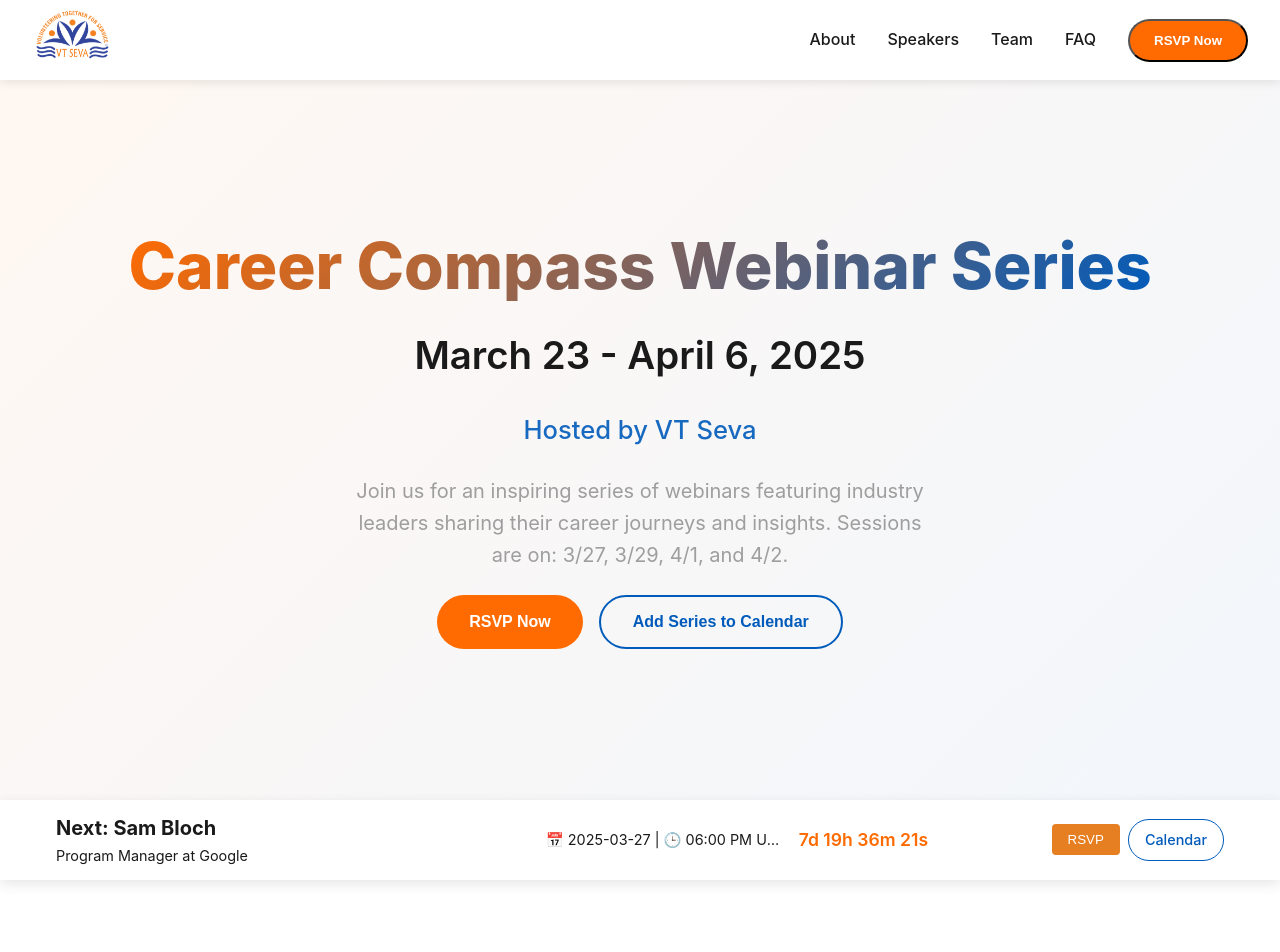
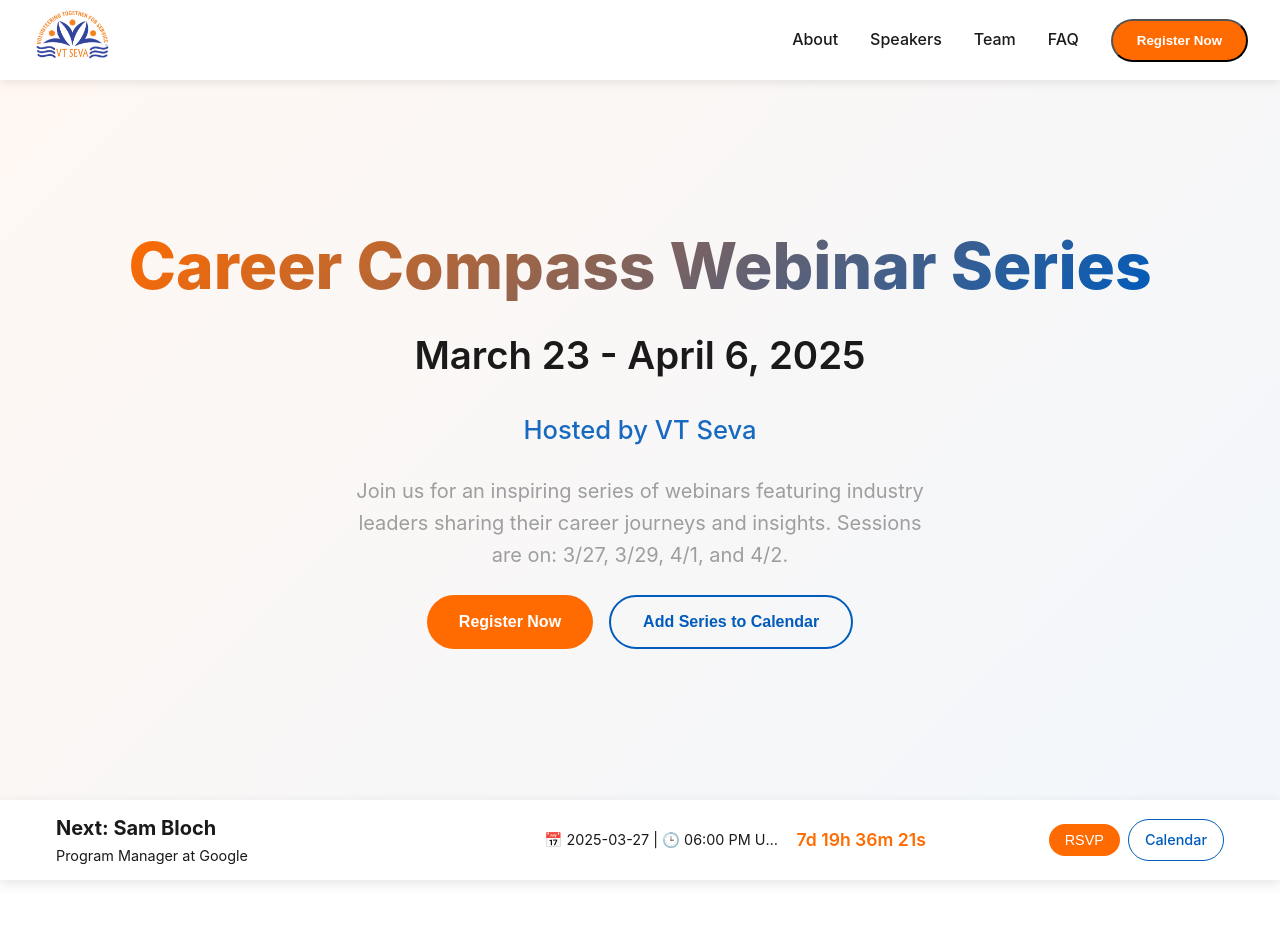
Before and after one commit to harish-jai/vts-career-compass, a React (Create React App) app: page / in a window 1280 px wide. Shown: the top 952 px of the page. Built offline with nearby package versions, Linux system fonts and the light colour scheme.

Commit message:
minor ui fixes, rsvp works

```diff
--- a/src/App.js
+++ b/src/App.js
@@ -128,7 +128,7 @@ const NextUp = () => {
                         Join
                     </a>
                 ) : (
-                    <button className="rsvp-button" onClick={openModal}>
+                    <button className="join-button" onClick={openModal}>
                         RSVP
                     </button>
                 )}
@@ -219,7 +219,7 @@ const HeroSection = () => (
                 Sessions are on: 3/27, 3/29, 4/1, and 4/2.
             </p>
             <div className="hero-cta">
-                <button className="primary-btn" onClick={() => window.open('https://docs.google.com/forms/d/e/1FAIpQLSdHV62htVyRdhlXTzb2P9Duvp2MhXQApLRIk715QkZ-6tOwIQ/viewform', '_blank')}>RSVP Now</button>
+                <button className="primary-btn" onClick={() => window.open('https://docs.google.com/forms/d/e/1FAIpQLSdHV62htVyRdhlXTzb2P9Duvp2MhXQApLRIk715QkZ-6tOwIQ/viewform', '_blank')}>Register Now</button>
                 <button className="secondary-btn" onClick={() => window.open('https://calendar.google.com/calendar/embed?src=d75ef5e4adf0fab18c4fb14c4dbe9bd41cba29b9baa4768d54ebcf9afc8755a4%40group.calendar.google.com&ctz=America%2FNew_York', '_blank')}>Add Series to Calendar</button>
             </div>
         </div>
@@ -547,7 +547,7 @@ const App = () => {
                     <a href="#speakers">Speakers</a>
                     <a href="#team">Team</a>
                     <a href="#faq">FAQ</a>
-                    <button className="register-btn" onClick={() => window.open('https://docs.google.com/forms/d/e/1FAIpQLSdHV62htVyRdhlXTzb2P9Duvp2MhXQApLRIk715QkZ-6tOwIQ/viewform', '_blank')}>RSVP Now</button>
+                    <button className="register-btn" onClick={() => window.open('https://docs.google.com/forms/d/e/1FAIpQLSdHV62htVyRdhlXTzb2P9Duvp2MhXQApLRIk715QkZ-6tOwIQ/viewform', '_blank')}>Register Now</button>
                 </div>
             </nav>
 
```
